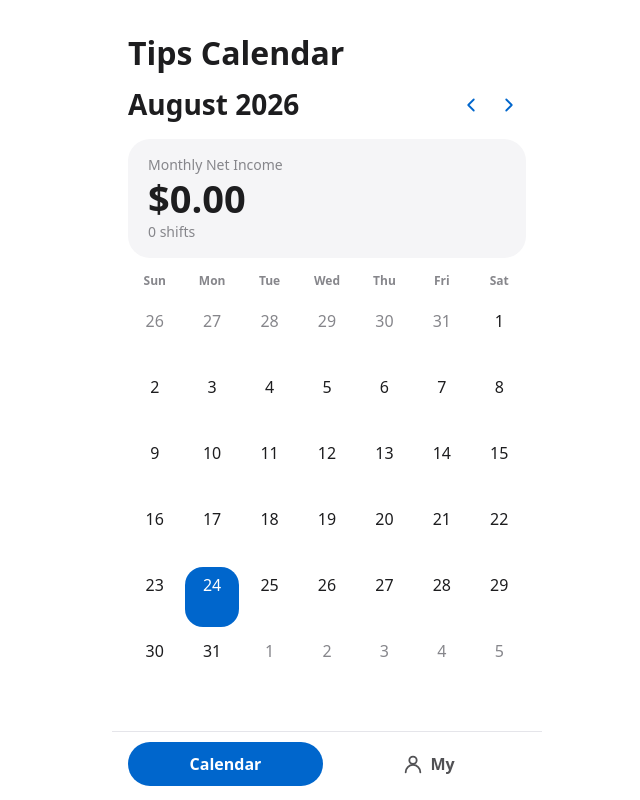
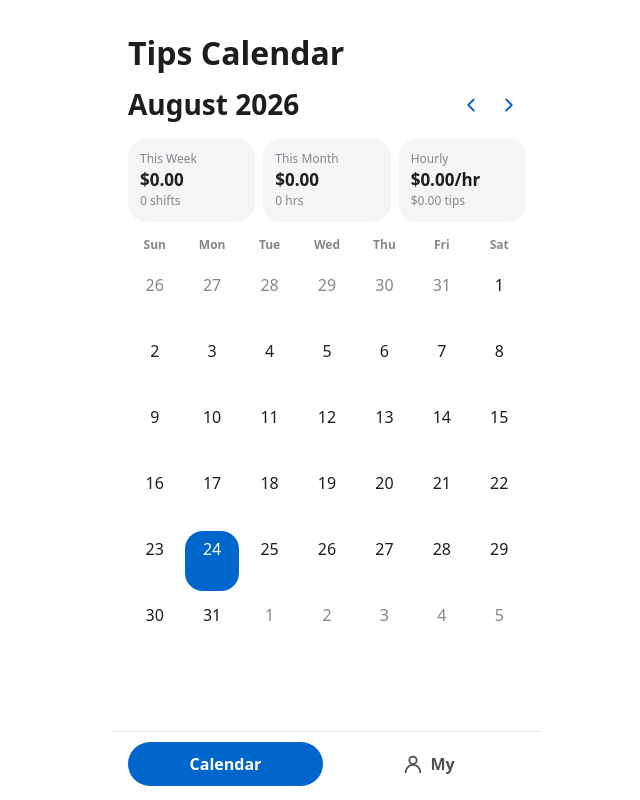
Before and after one commit to soymikey/tip-calendar, a React (Vite) app: page / in a window 1280 px wide. Shown: the whole page, without its empty margins (313-953 px from the left). Built offline with nearby package versions, Linux system fonts and the light colour scheme.

Commit message:
Restore three calendar summary cards

```diff
--- a/src/App.tsx
+++ b/src/App.tsx
@@ -169,6 +169,7 @@ export default function App() {
   const dateSummaries = summarizeShiftsByDate(appState.shifts, payForShift);
   const selectedShifts = appState.shifts.filter((shift) => shift.date === selectedDate);
   const selectedSummary = summarizeShifts(selectedShifts, payForShift);
+  const weekSummary = summarizePeriod(appState.shifts, payForShift, selectedDate, "week");
   const monthSummary = summarizePeriod(appState.shifts, payForShift, selectedDate, "month");
   const monthDays = buildMonthDays(selectedDate);
 
@@ -423,10 +424,22 @@ export default function App() {
           </div>
         </div>
 
-        <div className="monthly-income-card" aria-label="Monthly Net Income">
-          <span>Monthly Net Income</span>
-          <strong>{money(monthSummary.netIncome)}</strong>
-          <small>{monthSummary.shiftCount} shifts</small>
+        <div className="summary-strip" aria-label="Income summaries">
+          <div>
+            <span>This Week</span>
+            <strong>{money(weekSummary.netIncome)}</strong>
+            <small>{weekSummary.shiftCount} shifts</small>
+          </div>
+          <div>
+            <span>This Month</span>
+            <strong>{money(monthSummary.netIncome)}</strong>
+            <small>{monthSummary.effectiveHours} hrs</small>
+          </div>
+          <div>
+            <span>Hourly</span>
+            <strong>{monthSummary.averageActualHourly === null ? "$0.00/hr" : `${money(monthSummary.averageActualHourly)}/hr`}</strong>
+            <small>{money(monthSummary.totalTips)} tips</small>
+          </div>
         </div>
 
         <div className="weekday-grid" aria-hidden="true">
--- a/src/styles.css
+++ b/src/styles.css
@@ -148,31 +148,38 @@ h1 {
   stroke-linejoin: round;
 }
 
-.monthly-income-card {
+.summary-strip {
   display: grid;
-  gap: 6px;
-  border-radius: 22px;
-  padding: 18px 20px 17px;
+  grid-template-columns: repeat(3, minmax(0, 1fr));
+  gap: 8px;
+}
+
+.summary-strip div {
+  display: grid;
+  gap: 5px;
+  min-width: 0;
+  border-radius: 18px;
+  padding: 13px 12px;
   background: #f5f5f7;
 }
 
-.monthly-income-card span,
-.monthly-income-card small,
+.summary-strip span,
+.summary-strip small,
 .weekday-grid {
   color: #86868b;
 }
 
-.monthly-income-card span,
-.monthly-income-card small {
-  font-size: 14px;
+.summary-strip span,
+.summary-strip small {
+  font-size: 12px;
   line-height: 1.2;
 }
 
-.monthly-income-card strong {
+.summary-strip strong {
   color: #1d1d1f;
   overflow-wrap: anywhere;
-  font-size: 38px;
-  line-height: 1.02;
+  font-size: 17px;
+  line-height: 1.08;
   font-variant-numeric: tabular-nums;
 }
 
```
Also changed, not shown: 4 other files (tests, documents, lock files or other folders).
